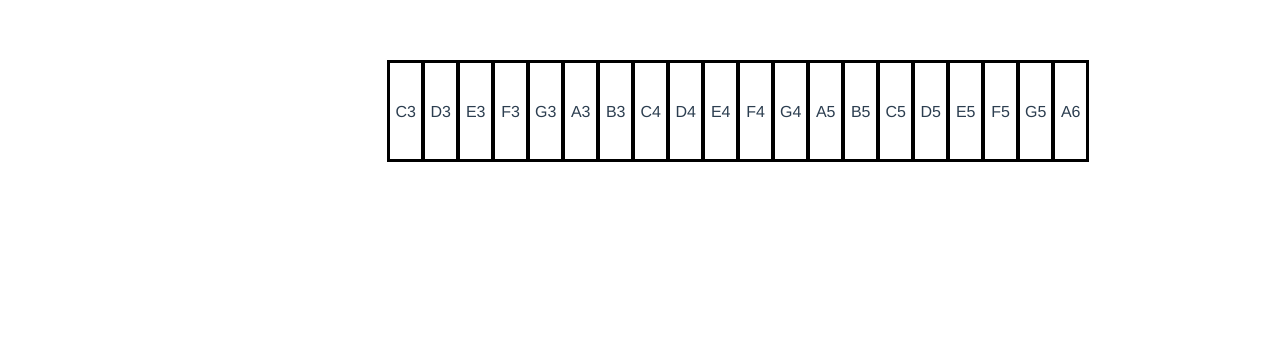
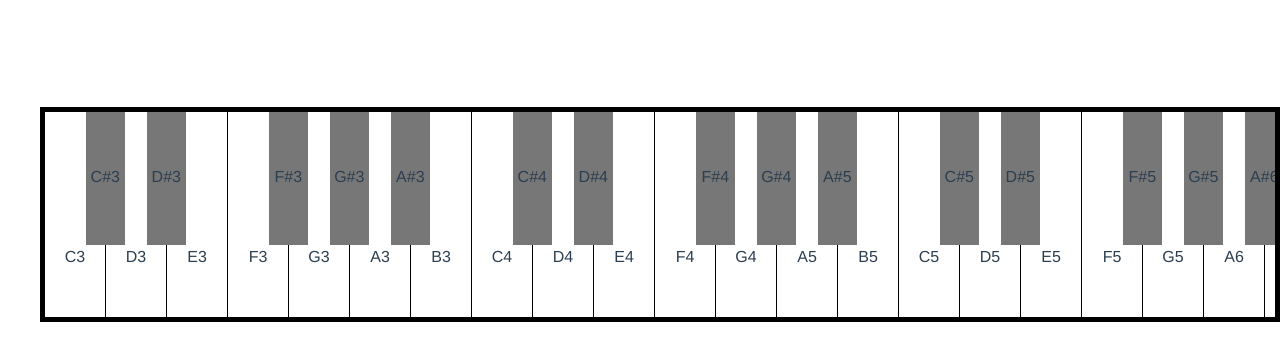
Before and after one commit to MicuEmerson/visual-piano, a Vue app: page / in a window 1280 px wide. Shown: the part 193-554 px from the top of the page. Built offline with nearby package versions, Linux system fonts and the light colour scheme; no server answers.

Commit message:
working version of piano with real notes (no synthesizer)

```diff
--- a/src/App.vue
+++ b/src/App.vue
@@ -2,9 +2,16 @@
   <div id="app">
 
     <div class="piano-container">
-        <div class="white-note" v-for="nota in whiteNotes" :key="nota" @click="ataca(nota)">
-          <div style="margin-top: 40px;">
-            {{nota}}
+        <div  v-for="note in notes" :key="note"  class="white-note" @click="playNote(note)">
+
+          <div v-if="note[0] !== 'E' && note[0] !== 'B'" class="black-note" @click.stop="playNote(convertToBlackNote(note))">
+            <div style="margin-top: 7vh">
+            {{convertToBlackNote(note)}}
+            </div>
+          </div>
+
+          <div style="margin-top: 17vh">
+            {{note}}
           </div>
         </div>
     </div>
@@ -13,9 +20,9 @@
 </template>
 
 <script>
+import { Sampler } from "tone";
 
-
-import { Sampler } from "tone";
+const SAMPLE_BASE_URL = "./samples/1/";
 
 export default {
 
@@ -23,32 +30,46 @@ export default {
     return {
       sampler: Object,
 
-      whiteNotes: ["C3", "D3", "E3", "F3", "G3", "A3", "B3",
+      notes: ["C3", "D3", "E3", "F3", "G3", "A3", "B3",
                    "C4", "D4", "E4", "F4", "G4", "A5", "B5",
-                   "C5", "D5", "E5", "F5", "G5", "A6"],
+                   "C5", "D5", "E5", "F5", "G5", "A6", "B6"],
 
-      blackNotes: ["C#3", "D#3", "F#3", "G#3", "A#3",
-                   "C#4", "D#4", "F#4", "G#4", "A#4",
-                   "C#5", "D#5", "F#5", "G#5", "A#5"]
+      samples: [
+          ["A0", "A#0", "B0", "C1", "C#1", "D1", "D#1", "E1", "F1", "F#1"],
+          ["G1", "G#1", "A1", "A#1", "B1", "C2", "C#2", "D2", "D#2", "E2"],
+          ["F2", "F#2", "G2", "G#2", "A2", "A#2", "B2", "C3", "C#3", "D3"],
+          ["D#3", "E3", "F3", "F#3", "G3", "G#3", "A3", "A#3", "B3", "C4"],
+          ["D4", "D#4", "E4", "F4", "F#4", "G4", "G#4", "A4", "A#4", "B4"],
+          ["C5", "C#5", "D5", "D#5", "E5", "F5", "F#5", "G5", "G#5", "A5"],
+          ["A#5", "B5", "C6", "C#6", "D6", "D#6", "E6", "F6", "F#6", "G6"],
+          ["G#6", "A6", "A#6", "B6"]
+      ]
+
     };
   },
 
   created() {
+    const SAMPLE_MAP = this.notes.flat().reduce((acc, val) => {
+      acc[val] = `${val.replace("#", "s")}.mp3`;
+      return acc;
+    }, {});
+
     this.sampler = new Sampler({
-        urls: {
-          A0:"A0.mp3", A1: "A1.mp3", A2: "A2.mp3", A3: "A3.mp3", A4: "A4.mp3", A5: "A5.mp3", A6: "A6.mp3", A7: "A7.mp3",
-          C1: "C1.mp3", C2: "C2.mp3", C3: "C3.mp3", C4: "C4.mp3", C5: "C5.mp3", C6: "C6.mp3", C7: "C7.mp3",
-        },
-        baseUrl: "https://tonejs.github.io/audio/salamander/",
+      urls: SAMPLE_MAP,
+      onload : () => {},
+      baseUrl: SAMPLE_BASE_URL
     }).toDestination();
   },
 
   methods: {
-    ataca(nota) {
-      this.sampler.triggerAttackRelease(nota, 2.5);
+    playNote(note) {
+      this.sampler.triggerAttackRelease(note, "2n");
+    },
+
+    convertToBlackNote(note){
+      return note[0] + "#" + note[1];
     }
   }
-
 }
 </script>
 
@@ -62,25 +83,31 @@ export default {
 }
 
 .piano-container {
-  margin-left: 30%;
-  margin-top: 20%;
-  display: flex;
-  background: gray;
-  border: 1px solid black;
-  height: 100px;
-  width: 700px;
-  display:flex;
-  /* justify-content: space-between; */
+  position: absolute;
+  top: 300px;
+  left: calc(50% - 600px);
+  border: 5px solid black;
+  height: 205px;
   overflow: hidden;
-  position: relative;
 }
 
 .white-note {
- background: white;
- border: 2px solid black;
- overflow: hidden;
- text-align: center;
- flex:1 0;
+  height: 100%;
+  width: 60px;
+  float: left;
+  position: relative;
+  background: white;
+  overflow: visible;
+  border-right: 1px solid black;
+}
+
+.black-note {
+  position: absolute;
+  height: 65%;
+  width: 65%;
+  left: 68%;
+  z-index: 1;
+  background: #777;
 }
 
 </style>
```
